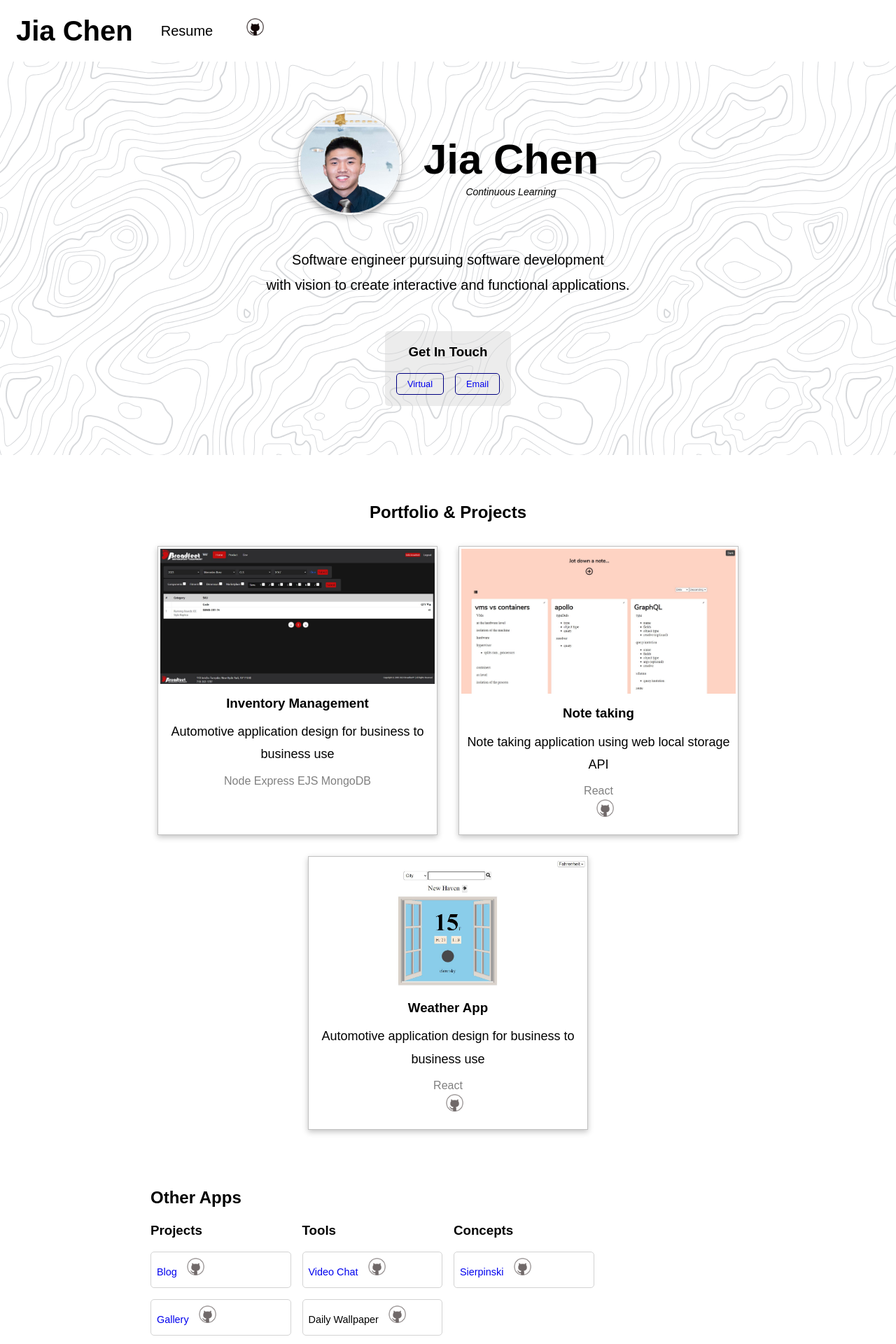
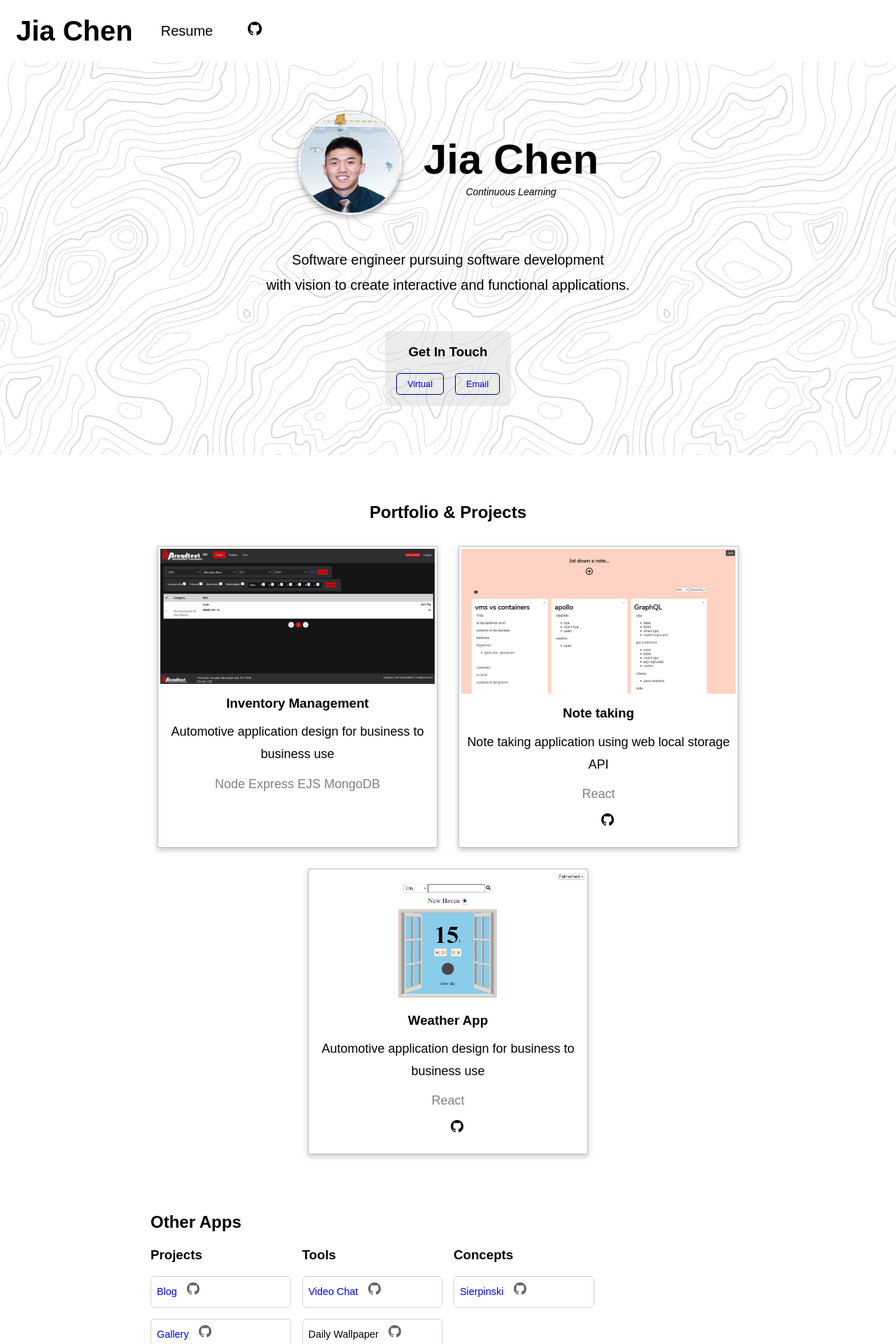
Before and after one commit to davidchenbest/portfolio2, a Next.js app: page / in a window 1280 px wide. Shown: the top 1920 px of the page at 70% size. Built offline with nearby package versions, Linux system fonts and the light colour scheme.

Commit message:
update github icon

```diff
--- /dev/null
+++ b/components/lib/Github.js
@@ -0,0 +1,5 @@
+export default function Github({ height = 18, width = 18 }) {
+    return <svg height={height} width={width} aria-hidden="true" viewBox="0 0 16 16" version="1.1" data-view-component="true" >
+        <path fillRule="evenodd" d="M8 0C3.58 0 0 3.58 0 8c0 3.54 2.29 6.53 5.47 7.59.4.07.55-.17.55-.38 0-.19-.01-.82-.01-1.49-2.01.37-2.53-.49-2.69-.94-.09-.23-.48-.94-.82-1.13-.28-.15-.68-.52-.01-.53.63-.01 1.08.58 1.23.82.72 1.21 1.87.87 2.33.66.07-.52.28-.87.51-1.07-1.78-.2-3.64-.89-3.64-3.95 0-.87.31-1.59.82-2.15-.08-.2-.36-1.02.08-2.12 0 0 .67-.21 2.2.82.64-.18 1.32-.27 2-.27.68 0 1.36.09 2 .27 1.53-1.04 2.2-.82 2.2-.82.44 1.1.16 1.92.08 2.12.51.56.82 1.27.82 2.15 0 3.07-1.87 3.75-3.65 3.95.29.25.54.73.54 1.48 0 1.07-.01 1.93-.01 2.2 0 .21.15.46.55.38A8.013 8.013 0 0016 8c0-4.42-3.58-8-8-8z"></path>
+    </svg>
+}
--- a/components/nav.js
+++ b/components/nav.js
@@ -4,6 +4,7 @@
 import Image from 'next/image'
 import { useRouter } from 'next/router'
 import ActiveLink from './ActiveLink'
+import Github from './lib/Github'
 const { IMG_UNOPTIMIZE } = process.env
 
 export default function Nav() {
@@ -51,7 +52,7 @@
                     <Link href="https://github.com/davidchenbest" >
                         <a rel="noopener noreferrer" target="blank"  >
                             <motion.div whileTap={{ scale: 1.2 }} >
-                                <Image alt='github' src={require('../images/github.png')} height='25' width='25' priority layout='intrinsic' unoptimized={IMG_UNOPTIMIZE} />
+                                <Github height={20} width={20} />
                             </motion.div></a>
 
                     </Link>
--- a/components/portfolio/OtherProjects.js
+++ b/components/portfolio/OtherProjects.js
@@ -2,6 +2,7 @@
 import { motion } from 'framer-motion'
 import Image from 'next/image'
 import Link from 'next/link'
+import Github from 'components/lib/Github'
 const { IMG_UNOPTIMIZE } = process.env
 
 const categories = [
@@ -46,7 +47,7 @@
                                 : <span>{app.name}</span>
                             }
                             <a rel="noopener noreferrer" target="_blank" href={app.gitLink} id="gitIcon" >
-                                <Image alt='github' height={25} width={25} src={require('../../images/github.png')} unoptimized={IMG_UNOPTIMIZE} />
+                                <Github />
                             </a>
                         </div>)}
                     </div>
--- a/components/portfolio/portfolio&projects/Section.js
+++ b/components/portfolio/portfolio&projects/Section.js
@@ -2,6 +2,7 @@
 import { motion } from 'framer-motion'
 import Popup from './Popup'
 import Image from 'next/image'
+import Github from 'components/lib/Github'
 const { IMG_UNOPTIMIZE } = process.env
 
 export default function Section({ data }) {
@@ -21,11 +22,13 @@
                 <h3>{meta.title}</h3>
                 <p>{meta.description}</p>
                 <div className='techDes'>
-                    <div>{meta.tech}</div>
-                    <a rel="noopener noreferrer" target="blank" href={meta.link} id='inventory app' ><i className="material-icons">&#xe879;</i></a>
-                    {githubLink && <a rel="noopener noreferrer" target="blank" href={githubLink} id='github' >
-                        <Image alt='github' src={require('../../../images/github.png')} height='25' width='25' unoptimized={IMG_UNOPTIMIZE} />
-                    </a>}
+                    <p>{meta.tech}</p>
+                    <div style={{ display: 'flex', justifyContent: 'center', flexWrap: 'wrap', gap: '.5rem' }}>
+                        <a rel="noopener noreferrer" target="blank" href={meta.link} id='inventory app' ><i className="material-icons">&#xe879;</i></a>
+                        {githubLink && <a rel="noopener noreferrer" target="blank" href={githubLink} id='github' >
+                            <Github />
+                        </a>}
+                    </div>
                 </div>
             </motion.div>
             {popup && <Popup imgs={imgs} togglePopup={togglePopup} popData={{ title: meta.title, link: meta.link }} summary={summary} />}
```
Also changed, not shown: images/github.png (deleted).
